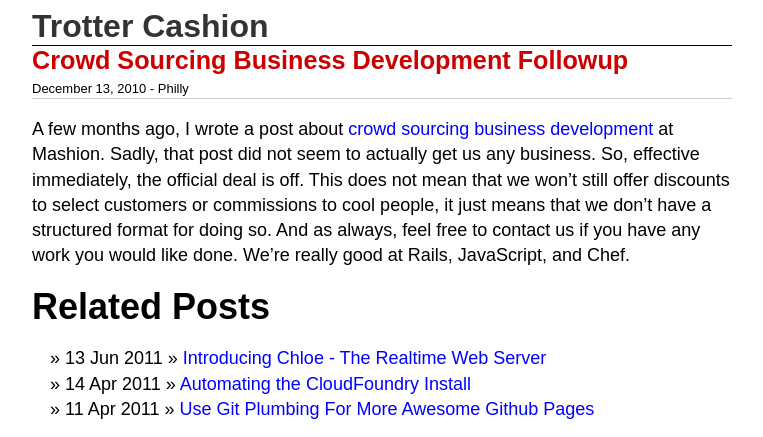
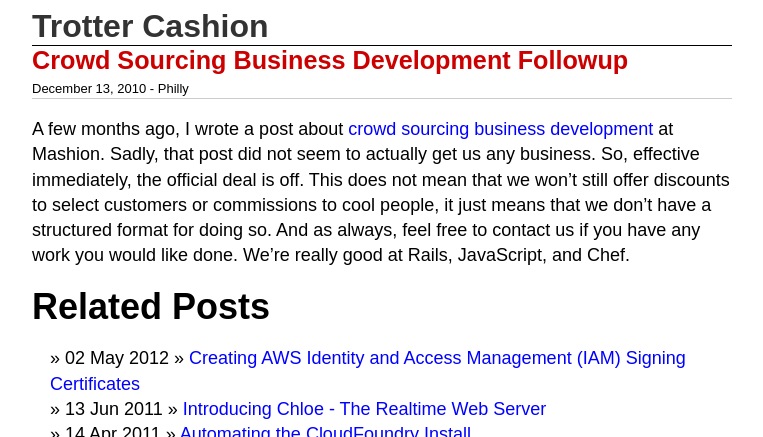
Before and after one commit to trotter/trotter.github.com, a Jekyll site: the page built from _posts/2010-12-13-crowd-sourcing-business-development-followup.markdown, in a window 1280 px wide, cut to the strip 0-437 px from the top of the page. Shown: the whole strip, without its empty margins (258-1021 px from the left). Built offline with Jekyll 4.4.1, drawn with Linux system fonts in a browser that asks for light colours; comment, search, counter and statistics services are not loaded; some of the changed lines change nothing that is shown.

Commit message:
Add post about aws iam

```diff
--- /dev/null
+++ b/_posts/2012-05-02-creating-aws-identity-and-access-management-signing-certificates.markdown
@@ -0,0 +1,99 @@
+---
+layout: post
+title: Creating AWS Identity and Access Management (IAM) Signing Certificates
+published: true
+---
+
+# {{ page.title }}
+
+If you're using Amazon Web Services (AWS), you already know that it's a
+good way to increase server capacity on demand. However, you may not
+know that you can use AWS Identity and Access Management (IAM) to add
+extra users to your AWS account. With IAM, you assign users to groups,
+to which you can assign permissions such as the ability to upload to s3
+or create ec2 instances.
+
+![IAM Console](/images/2012-05-02-creating-aws-identity-and-access-management-signing-certificates/aws-iam.png)
+
+Unfortunately, creating a signing certificate (necessary for using the
+command line tols) for each user is not as easy as it should be. Unlike
+the main set of account security credentials, you're forced to create
+your own certificate. In the next few paragraphs, I'll tell you all you
+need to know to generate these certs and associate them with your
+account.
+
+# Create an account in IAM
+
+First, you're going to want to create an account in IAM and attach it to
+a group. To get to IAM, login to your AWS console, and click the IAM tab
+at the top. Next, create a group if you don't already have one.
+
+![Make a group](/images/2012-05-02-creating-aws-identity-and-access-management-signing-certificates/make-groups.png)
+
+Now we can make a user by first clicking the "Users" tab on the left and
+then clicking the "Create New Users" button up top. Enter a username for
+your user, and click "Create". In the next dialog, be sure to download
+the security credentials (access key and secret key), so that you can
+give them to the user.
+
+Now click on the new user and choose "Add User to Groups" from the
+"Groups" tab in the info window. Choose the group we made earlier, so
+that this user has permission to do some things.
+
+# Create public and private keys
+
+Now we need to create a public cert to upload to aws and a private key
+that will be stored on our computer. First, we'll use openssl (you'll
+need to have this installed), to create the private key. Next, we'll
+create a public key using this private key. Finally, we will convert our
+private key to the pkcs8 format, which is what Amazon expects. I don't
+know why this is necessary or what's happening, I just know that it
+works. Without this change, Amazon's command line elb tools will fail.
+
+    mkdir ~/.ec2
+    cd ~/.ec2
+    openssl genrsa -out pk-amazon.pem 2048
+
+    # When you are prompted for information in this next step, just
+    # leave all fields blank.
+    openssl req -new -x509 -key pk-amazon.pem -out cert-amazon.pem -days 3650
+    openssl pkcs8 -topk8 -in pk-amazon.pem -nocrypt > pk-temp.pem
+    mv pk-temp.pem pk-amazon.pem
+
+If you didn't properly convert your private key, then you'll see an
+error like the following when you try to interact with your load
+balancers.
+
+    elb-describe-lbs:  Malformed input-The content of the file:
+    /Users/trotter/.ec2/pk-amazon.pem, is not a valid private key
+
+If you hit this error, make sure that you ran the last two lines above:
+
+    openssl pkcs8 -topk8 -in pk-amazon.pem -nocrypt > pk-temp.pem
+    mv pk-temp.pem pk-amazon.pem
+
+# Upload certificate
+
+Our final step is to upload our public key to amazon. First, open the
+file and copy the contents. If you're on a mac, you can do this by
+running `cat pk-amazon.pem | pbcopy` from the command line. Next, go
+back to your AWS console, click on your user, and choose the "Security
+Credentials" tab in the info window. Click the "Manage Signing
+Certificates" button, followed by "Upload Signing Certificates" in the
+dialog that appears.  Now paste the certificate you copied earlier, and
+click "OK". You're now ready to use your private key with amazon ec2
+tools.
+
+![Upload certificate](/images/2012-05-02-creating-aws-identity-and-access-management-signing-certificates/getting-to-upload.png)
+
+# Testing
+
+To test that everything works properly, set your EC2_PRIVATE_KEY and
+EC2_CERT environment variables to point at your new keys.
+
+    export EC2_PRIVATE_KEY="~/.ec2/pk-amazon.pem"
+    export EC2_CERT="~/.ec2/cert-amazon.pem"
+
+Then run `ec2-describe-instances; elb-describe-lbs`. You _should_ see a
+list of your instances and loadbalancers. At the very least, you should
+not see any errors.
--- a/css/application.css
+++ b/css/application.css
@@ -115,6 +115,7 @@
 
 #post img {
   float: right;
+  margin-bottom: 1em;
 }
 
 .highlight {
```
Also changed, not shown: images/2012-05-02-creating-aws-identity-and-access-management-signing-certificates/aws-iam.png (added), images/2012-05-02-creating-aws-identity-and-access-management-signing-certificates/getting-to-upload.png (added), images/2012-05-02-creating-aws-identity-and-access-management-signing-certificates/make-groups.png (added).
